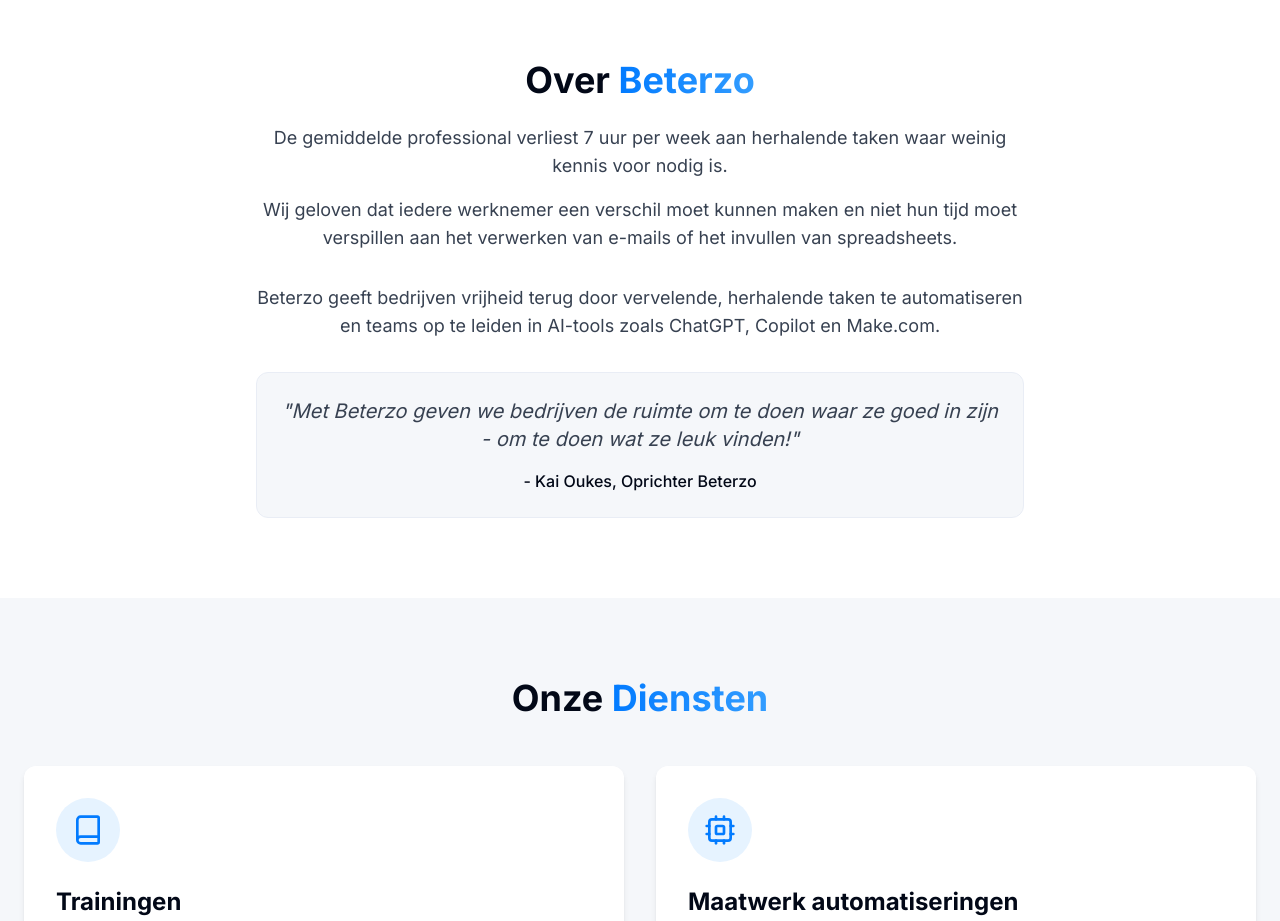
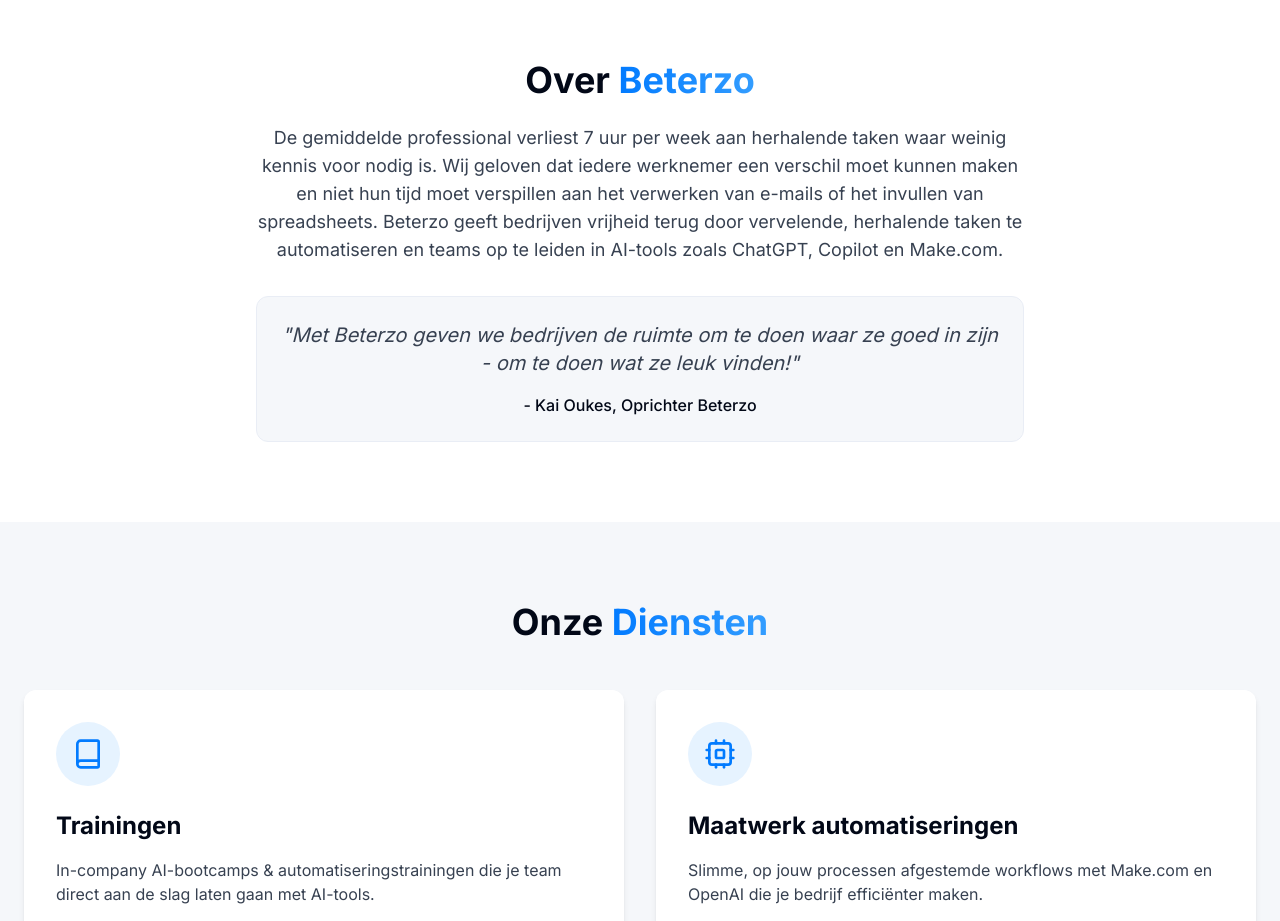
Before and after one commit to KaiOukes/beterzo, a React (Vite) app: page / in a window 1280 px wide. Shown: the part 820-1741 px from the top of the page. Built offline with nearby package versions, Linux system fonts and the light colour scheme.

Commit message:
Refactor: Remove whitespace

```diff
--- a/src/components/Intro.tsx
+++ b/src/components/Intro.tsx
@@ -30,15 +30,9 @@ const Intro = () => {
             Over <span className="title-gradient">Beterzo</span>
           </h2>
 
-          <p className="text-lg text-gray-700 mb-4">
+          <p className="text-lg text-gray-700 mb-8">
             De gemiddelde professional verliest 7 uur per week aan herhalende taken waar weinig kennis voor nodig is.
-          </p>
-
-          <p className="text-lg text-gray-700 mb-8">
             Wij geloven dat iedere werknemer een verschil moet kunnen maken en niet hun tijd moet verspillen aan het verwerken van e-mails of het invullen van spreadsheets.
-          </p>
-
-          <p className="text-lg text-gray-700 mb-8">
             Beterzo geeft bedrijven vrijheid terug door vervelende, herhalende taken te automatiseren en teams op te leiden in AI-tools zoals ChatGPT, Copilot en Make.com.
           </p>
 
```
